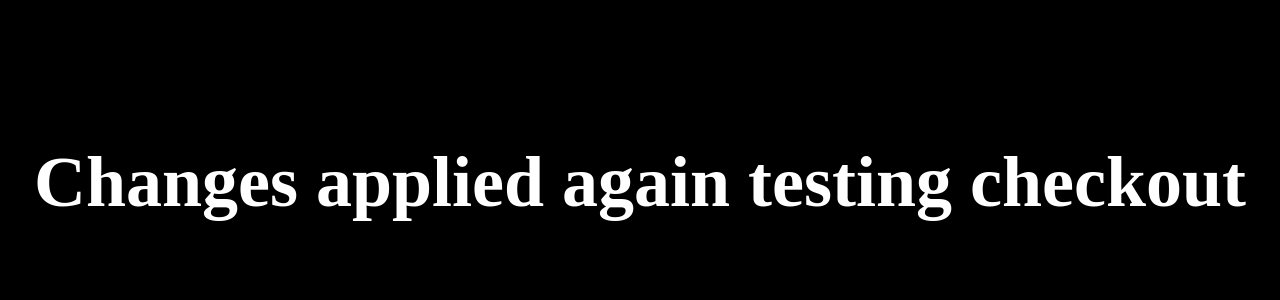
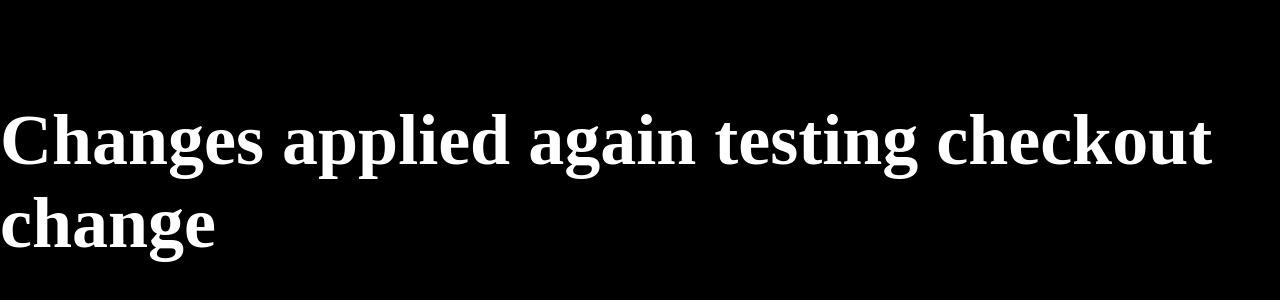
Before and after one commit to darsiforyou/darsi-backend, a website: page views/index.html in a window 1280 px wide. Shown: the part 218-518 px from the top of the page. Drawn offline with Linux system fonts and the light colour scheme; files that its build step writes are made by us from their sources.

Commit message:
deploy check

```diff
--- a/views/index.html
+++ b/views/index.html
@@ -10,7 +10,7 @@
 </head>
 
 <body>
-    <h1>Changes applied again testing checkout </h1>
+    <h1>Changes applied again testing checkout change </h1>
 </body>
 
 </html>
```
